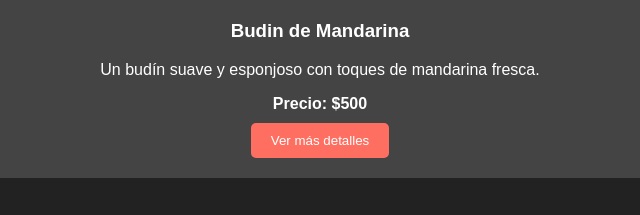
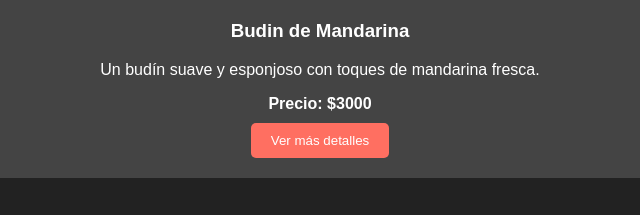
Before and after one commit to valenn07/dolcevita, a plain HTML site: page index.html in a window 1280 px wide. Shown: the part 1516-1731 px from the top of the page, 320-960 px from the left. Drawn offline with Linux system fonts and the light colour scheme.

Commit message:
Add files via upload

```diff
--- a/index.html
+++ b/index.html
@@ -50,7 +50,7 @@
                     <img src="budin2.png" alt="Chocotorta">
                     <h3>Budin de Mandarina</h3>
                     <p>Un budín suave y esponjoso con toques de mandarina fresca.</p>
-                    <p class="precio">Precio: <span>$500</span></p>
+                    <p class="precio">Precio: <span>$3000</span></p>
                     <button onclick="verDetalles('chocotorta')">Ver más detalles</button>
                 </div>
 
```
